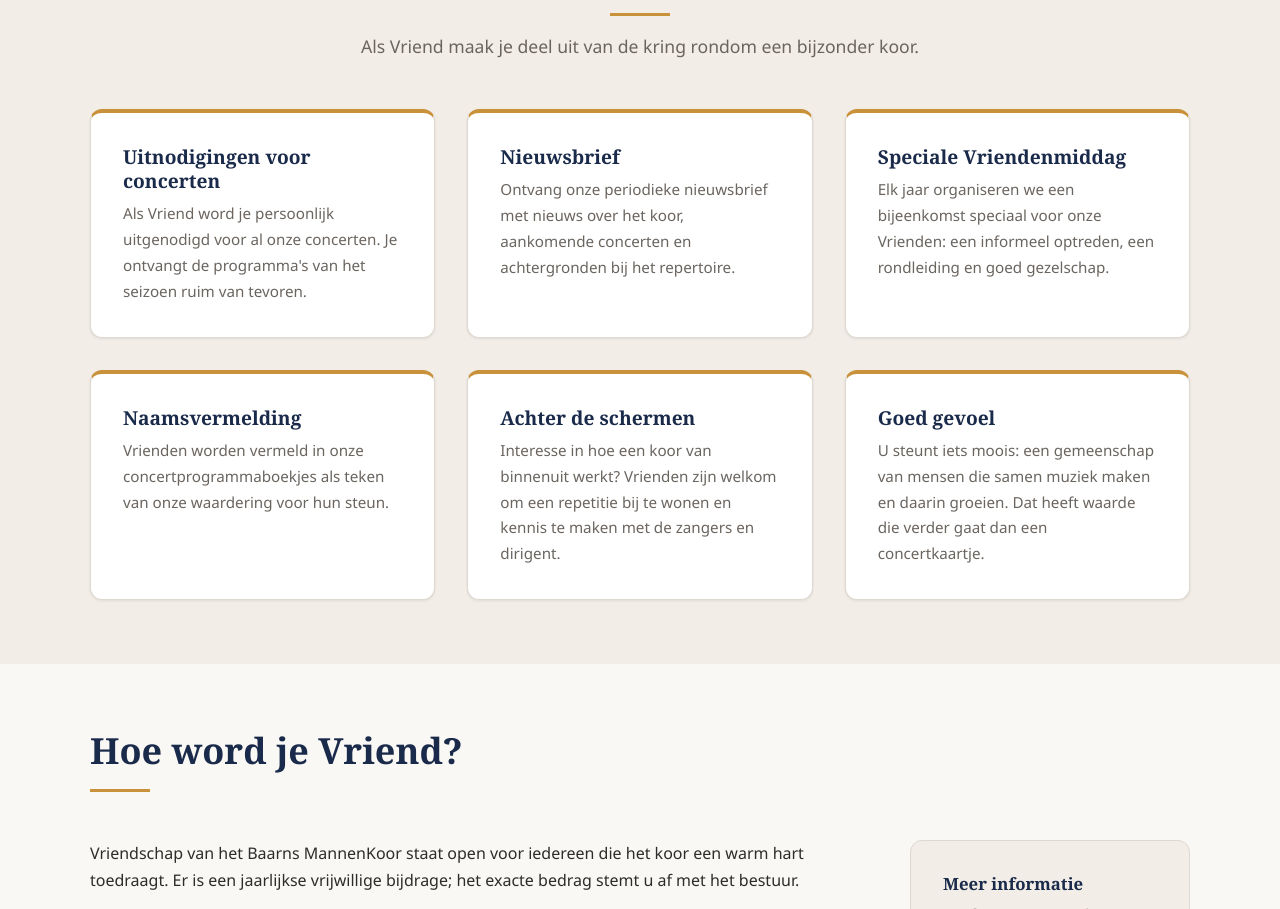
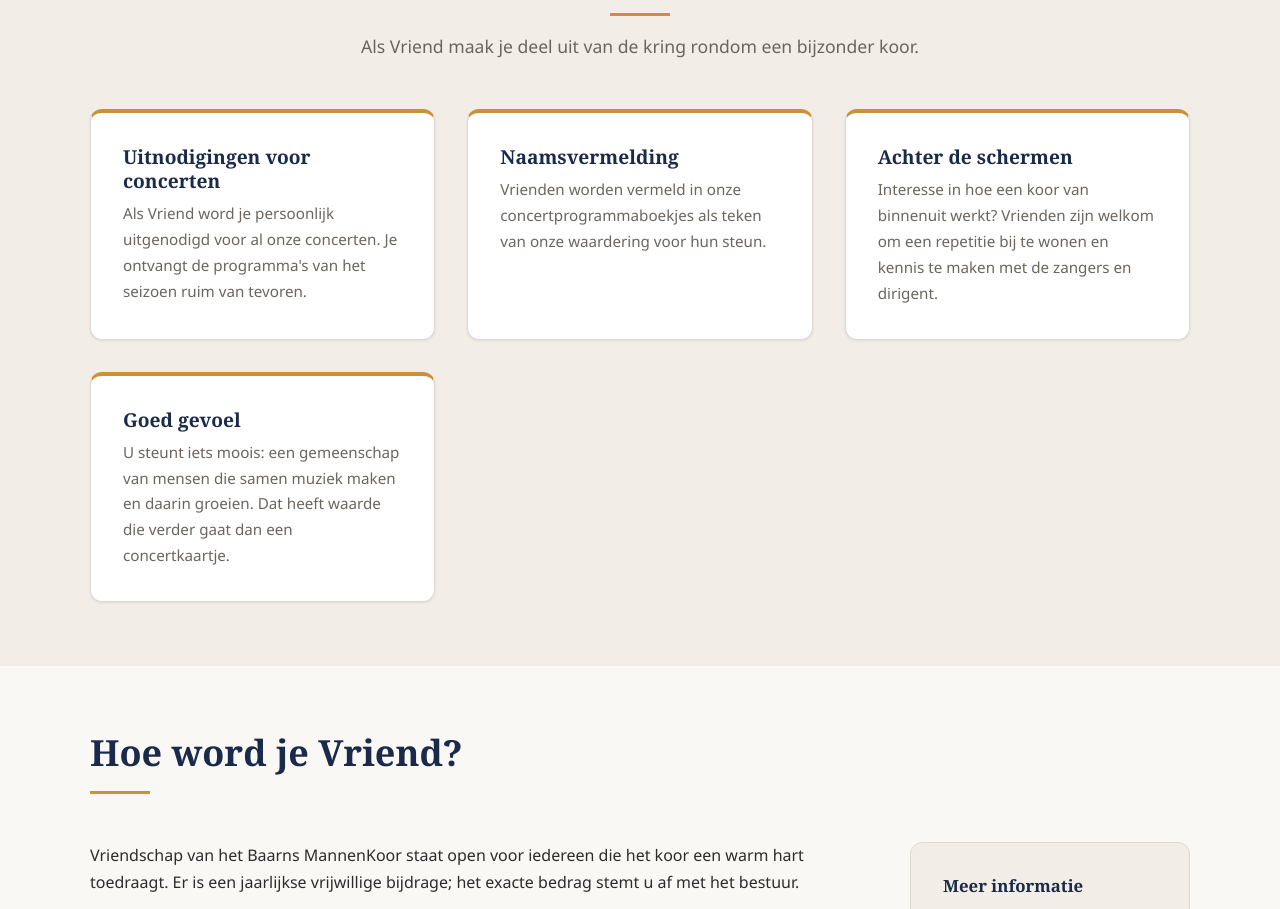
Before and after one commit to TheSocialChicken/BaarnsMannenKoor, an Astro site: page /friends in a window 1280 px wide. Shown: the part 1117-2026 px from the top of the page. Built offline with nearby package versions, Linux system fonts and the light colour scheme; Astro itself is replaced by a stand-in of ours.

Commit message:
Remove nieuwsbrief and vriendenmiddag benefits from Vrienden page
Co-Authored-By: Claude Sonnet 5 <noreply@anthropic.com>

```diff
--- a/src/pages/friends.astro
+++ b/src/pages/friends.astro
@@ -73,20 +73,6 @@ const base = import.meta.env.BASE_URL.replace(/\/$/, "");
           <p>
             Als Vriend word je persoonlijk uitgenodigd voor al onze concerten.
             Je ontvangt de programma's van het seizoen ruim van tevoren.
-          </p>
-        </Card>
-
-        <Card title="Nieuwsbrief" variant="accent">
-          <p>
-            Ontvang onze periodieke nieuwsbrief met nieuws over het koor,
-            aankomende concerten en achtergronden bij het repertoire.
-          </p>
-        </Card>
-
-        <Card title="Speciale Vriendenmiddag" variant="accent">
-          <p>
-            Elk jaar organiseren we een bijeenkomst speciaal voor onze Vrienden:
-            een informeel optreden, een rondleiding en goed gezelschap.
           </p>
         </Card>
 
```
